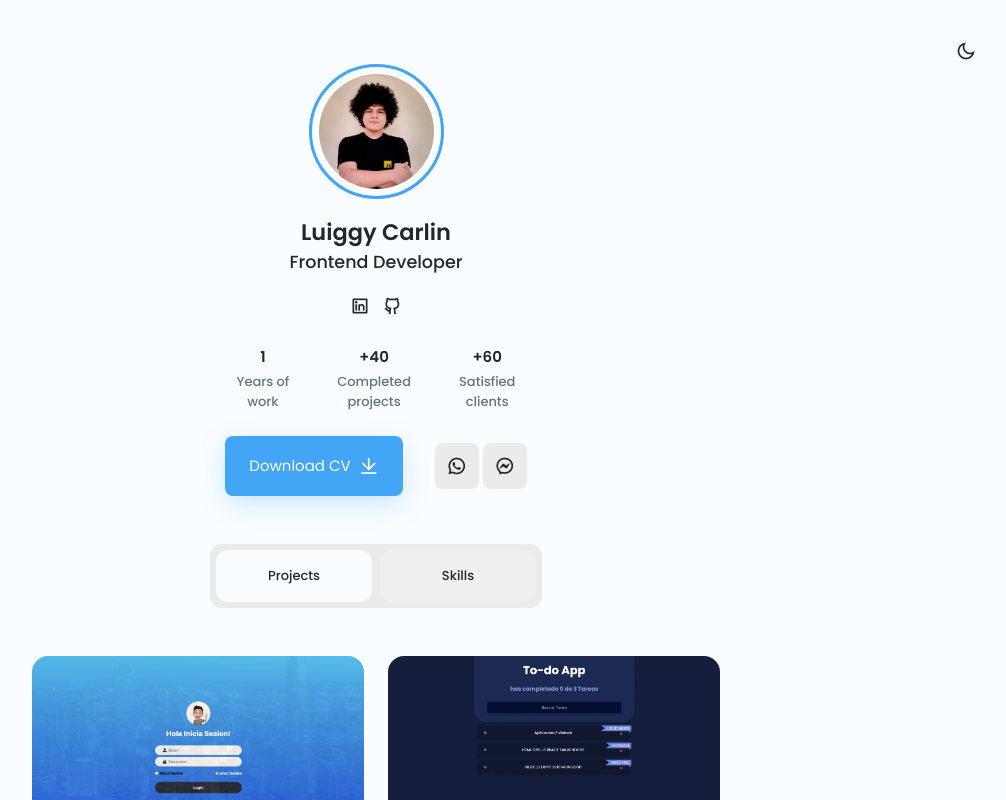
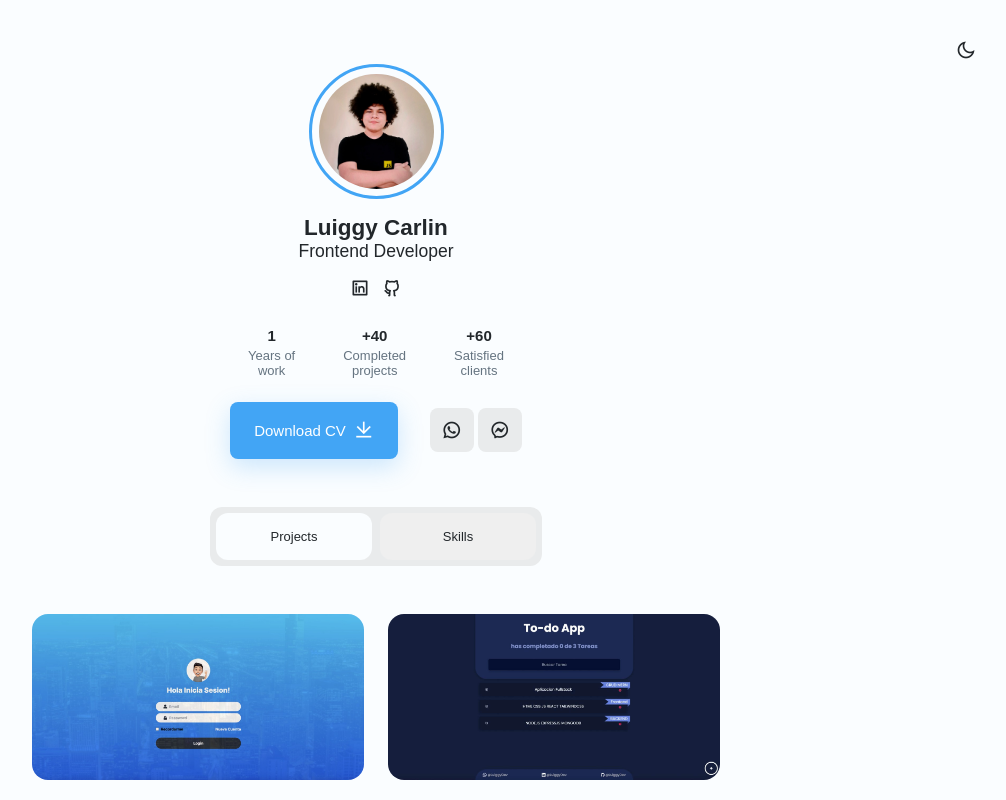
Before and after one commit to lgcarlinf/new-portfolio, a React (Vite) app: page / in a window 1280 px wide. Shown: the top 800 px of the page, without its empty margins (264-1270 px from the left). Built offline with nearby package versions, Linux system fonts and the light colour scheme.

Commit message:
chore: prelaod remixicons css

```diff
--- a/index.html
+++ b/index.html
@@ -30,6 +30,7 @@
   <meta name="og:image:height" content="300" />
   <link rel="icon" type="image/png" href="./img/icon.png" />
   <meta name="viewport" content="width=device-width, initial-scale=1.0" />
+  <link rel="preload" href="https://cdn.jsdelivr.net/npm/remixicon@2.5.0/fonts/remixicon.css" as="style" crossorigin="anonymous">
   <link href="https://cdn.jsdelivr.net/npm/remixicon@2.5.0/fonts/remixicon.css" rel="stylesheet" />
   <title>Portfolio Web</title>
 </head>
--- a/src/App.jsx
+++ b/src/App.jsx
@@ -1,6 +1,5 @@
-import { useContext, useEffect, useState } from "react";
+import { useContext, useEffect } from "react";
 import "./scss/App.scss";
-import "remixicon/fonts/remixicon.css";
 import Header from "./components/Header";
 import Main from "./components/Main";
 import ThemeContext from "./context/ThemeProvider";
--- a/src/scss/App.scss
+++ b/src/scss/App.scss
@@ -1,7 +1,7 @@
 @import "variables.scss";
 @import "header.scss";
 @import "main.scss";
-@import url("https://fonts.googleapis.com/css2?family=Poppins:wght@400;500;600&display=swap");
+
 
 /*=============== BASE ===============*/
 
```
Also changed, not shown: 1 other file (tests, documents, lock files or other folders).
